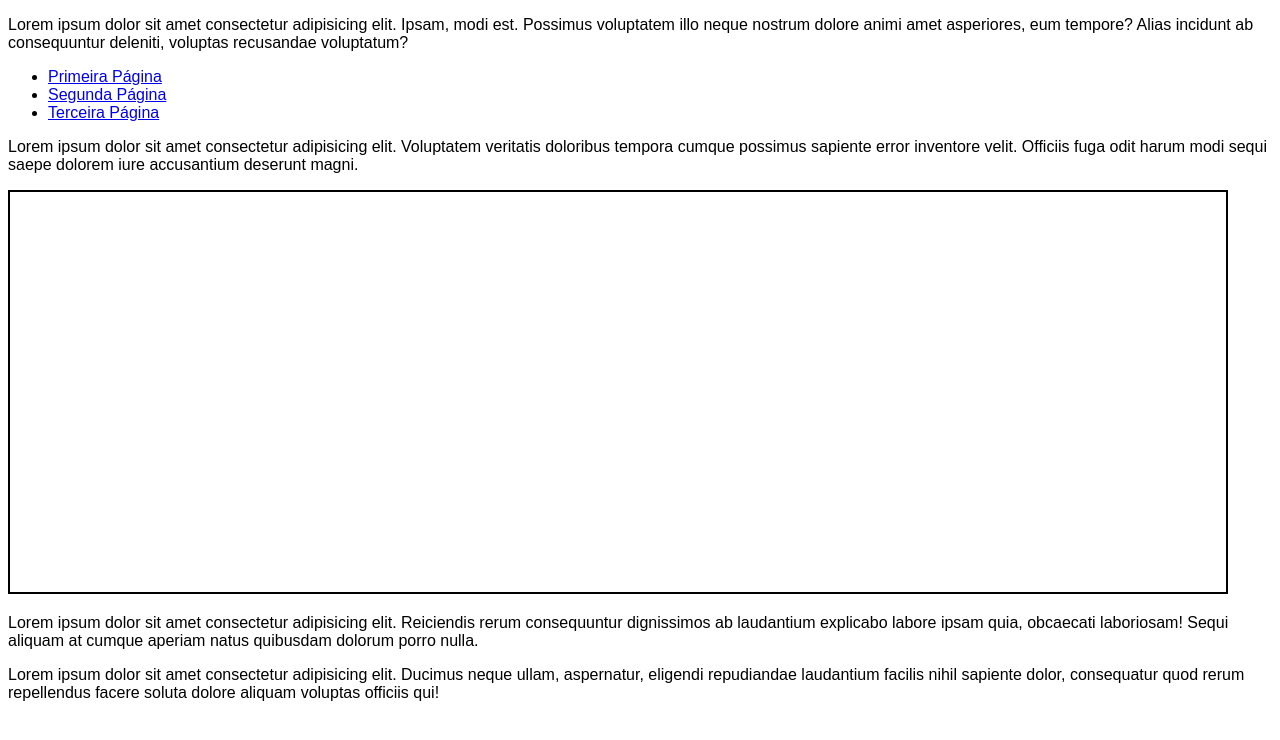
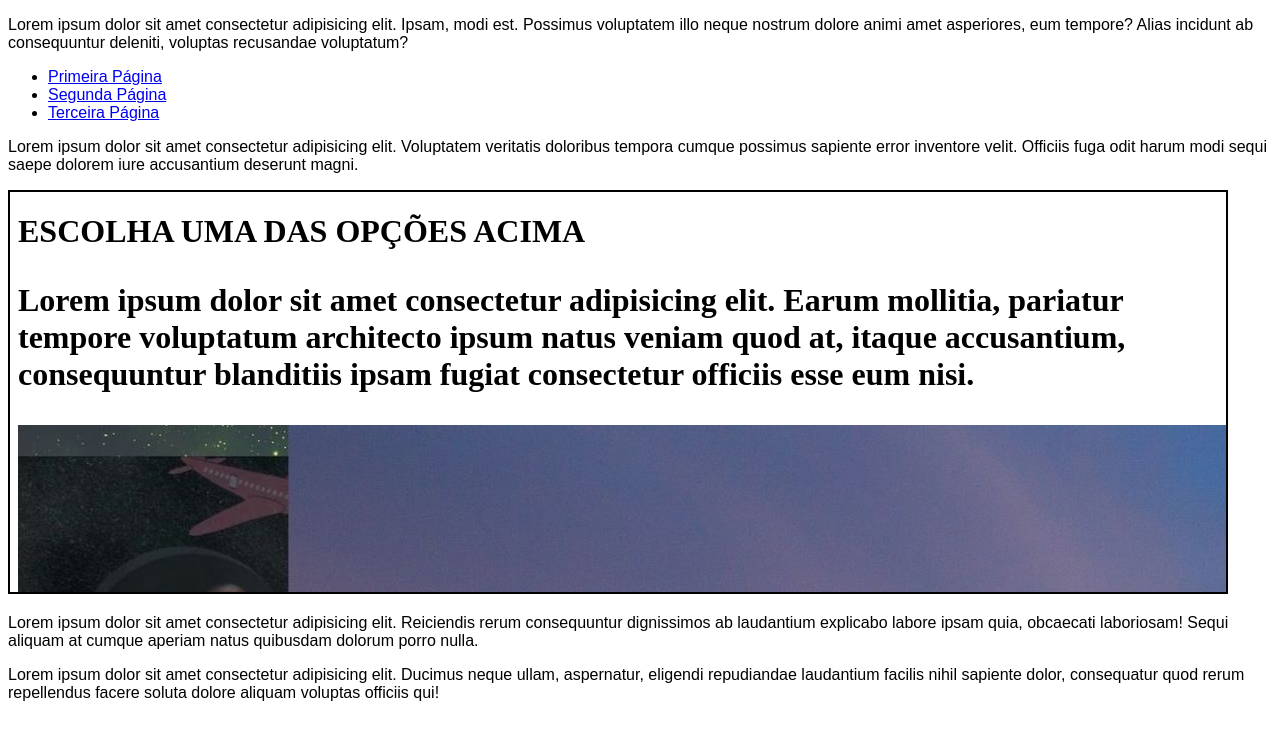
Before and after one commit to Franciscocpierna/HTML5CCS3, a plain HTML site: page paginasextras/iframe003.html in a window 1280 px wide. Drawn offline with Linux system fonts and the light colour scheme.

Commit message:
iframepag0003

```diff
--- a/paginasextras/iframe003.html
+++ b/paginasextras/iframe003.html
@@ -29,7 +29,7 @@
     </ul>
 
     <p>Lorem ipsum dolor sit amet consectetur adipisicing elit. Voluptatem veritatis doloribus tempora cumque possimus sapiente error inventore velit. Officiis fuga odit harum modi sequi saepe dolorem iure accusantium deserunt magni.</p>
-    <iframe id="tela" name="frame" src="">
+    <iframe id="tela" name="frame" srcdoc="<h1> ESCOLHA UMA DAS OPÇÕES ACIMA<h1><p>Lorem ipsum dolor sit amet consectetur adipisicing elit. Earum mollitia, pariatur tempore voluptatum architecto ipsum natus veniam quod at, itaque accusantium, consequuntur blanditiis ipsam fugiat consectetur officiis esse eum nisi.</p> <img src='fundobrilho.jpg'>">
         <p>Infelizmente seu navegador é incompatível com isso</p>
 
     </iframe>
```
Also changed, not shown: paginasextras/fundobrilho.jpg (added).
